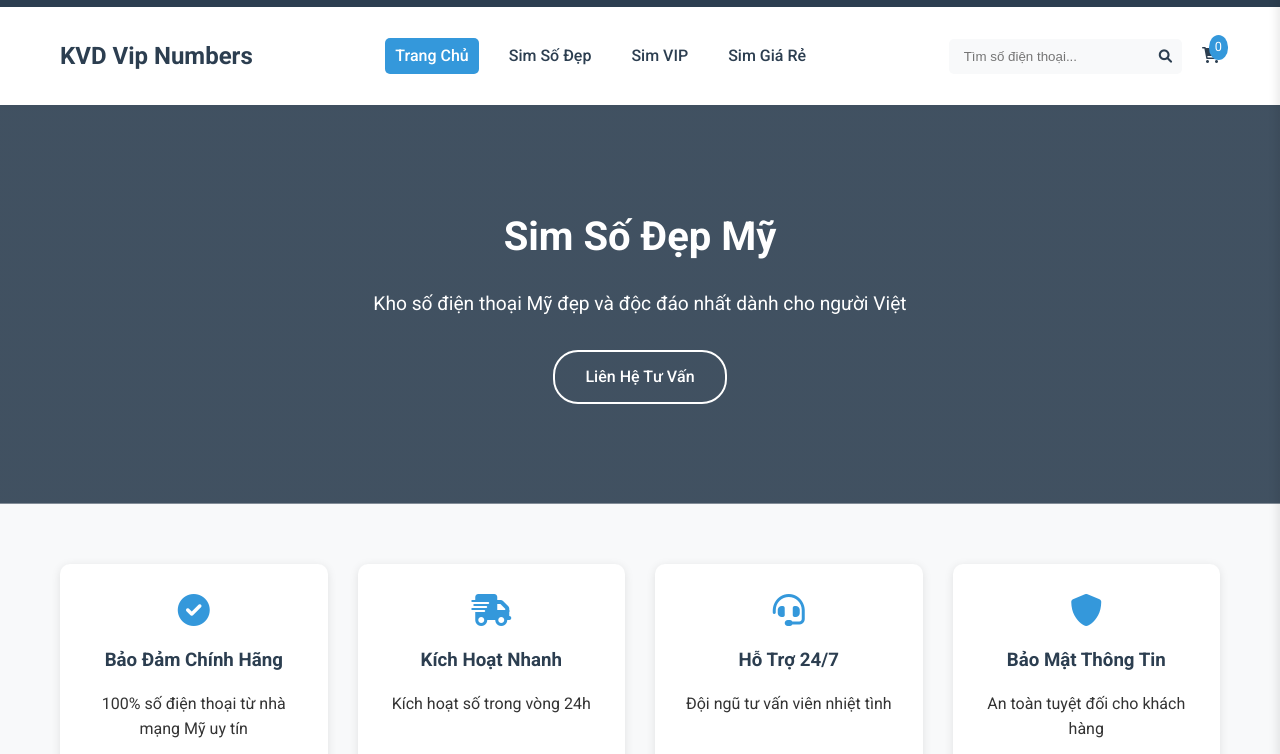
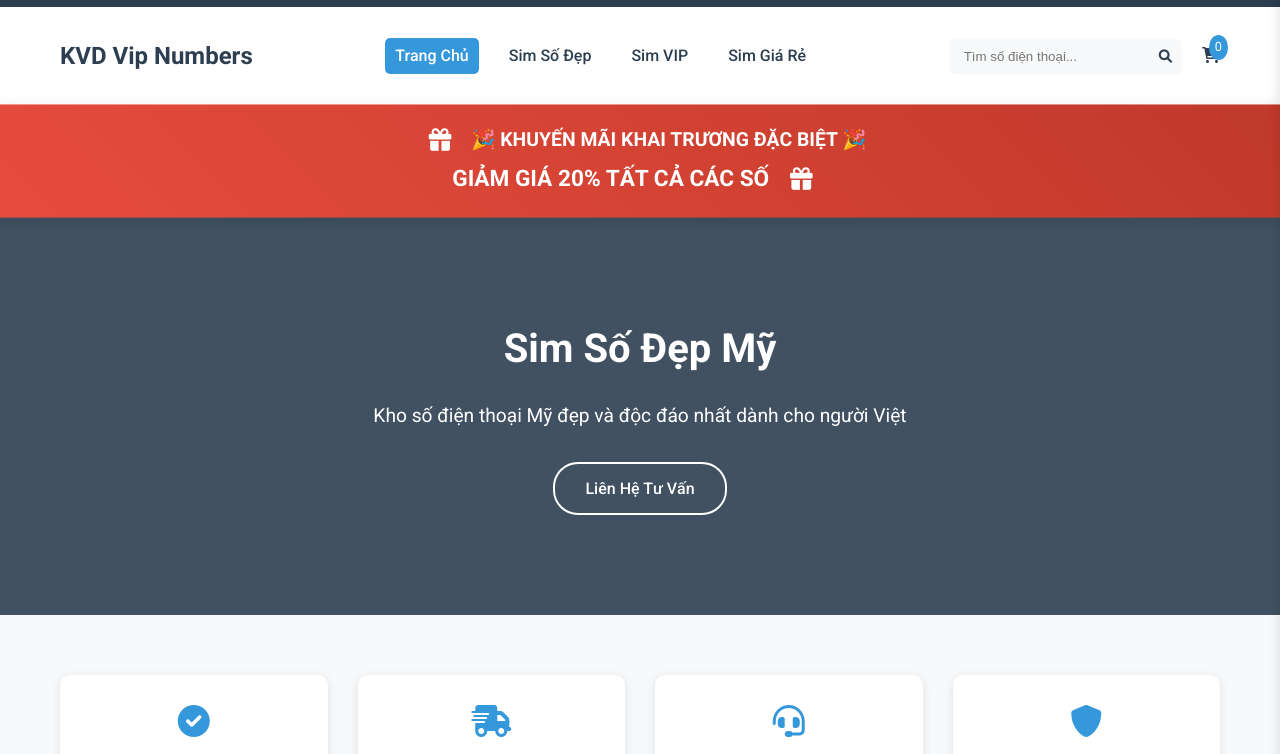
Before and after one commit to dovudinhkhiem0905/SimSoDep, a plain HTML site: page index.html in a window 1280 px wide. Shown: the part 36-790 px from the top of the page. Drawn offline with nearby package versions, Linux system fonts and the light colour scheme.

Commit message:
Add promotion & price adjust
Ha

```diff
--- a/index.html
+++ b/index.html
@@ -49,6 +49,13 @@
             </div>
         </nav>
     </header>
+
+    <!-- Add the banner here, right after header -->
+    <div class="promo-banner">
+        <i class="fas fa-gift fa-lg"></i>
+        <span>🎉 KHUYẾN MÃI KHAI TRƯƠNG ĐẶC BIỆT 🎉<br>
+        <strong>GIẢM GIÁ 20% TẤT CẢ CÁC SỐ <i class="fas fa-gift fa-lg"></i></strong></span>
+    </div>
 
     <main>
         <!-- Home page content -->
@@ -220,6 +227,11 @@
                     <!-- Numbers will be populated dynamically -->
                 </div>
             </div>
+            <div class="promo-banner">
+                <i class="fas fa-gift"></i>
+                <span>KHUYẾN MÃI KHAI TRƯƠNG: Giảm 20% tất cả các số!</span>
+                <i class="fas fa-gift"></i>
+            </div>
         </section>
 
         <section id="sim-gia-re" class="page-section" style="display: none;">
@@ -283,6 +295,11 @@
                 <div class="number-grid sim-giare-grid">
                     <!-- Numbers will be populated dynamically -->
                 </div>
+            </div>
+            <div class="promo-banner">
+                <i class="fas fa-gift"></i>
+                <span>KHUYẾN MÃI KHAI TRƯƠNG: Giảm 20% tất cả các số!</span>
+                <i class="fas fa-gift"></i>
             </div>
         </section>
 
--- a/script.js
+++ b/script.js
@@ -98,58 +98,55 @@ document.addEventListener('DOMContentLoaded', () => {
             { id: 84, number: '(773) 888-0000', price: 19999, type: 'vip', state: 'IL', city: 'Chicago Zone 04-Humboldt' }    // Triple 8, quad 0
         ],
         dep: [
-            { id: 7, number: '(714) 777-7777', price: 599, type: 'dep', state: 'CA' },
-            { id: 8, number: '(626) 777-7777', price: 499, type: 'dep', state: 'CA' },
-            { id: 9, number: '(212) 777-7777', price: 699, type: 'dep', state: 'NY' },
-            { id: 10, number: '(305) 777-7777', price: 599, type: 'dep', state: 'FL' }
+
         ],
         giare: [
             // Basic sequential 0123, 1234 patterns
-            { id: 101, number: '(630) 930-0123', price: 299, type: 'giare', state: 'IL' },
-            { id: 102, number: '(815) 519-1234', price: 299, type: 'giare', state: 'IL' },
-            { id: 103, number: '(773) 896-0123', price: 299, type: 'giare', state: 'IL' },
-            { id: 104, number: '(847) 643-2345', price: 249, type: 'giare', state: 'IL' },
+            { id: 101, number: '(630) 930-0123', price: 149, type: 'giare', state: 'IL' },
+            { id: 102, number: '(815) 519-1234', price: 149, type: 'giare', state: 'IL' },
+            { id: 103, number: '(773) 896-0123', price: 149, type: 'giare', state: 'IL' },
+            { id: 104, number: '(847) 643-2345', price: 129, type: 'giare', state: 'IL' },
 
             // Basic 2345 endings
-            { id: 105, number: '(773) 798-2345', price: 249, type: 'giare', state: 'IL' },
-            { id: 106, number: '(773) 389-2345', price: 249, type: 'giare', state: 'IL' },
-            { id: 107, number: '(773) 985-2345', price: 249, type: 'giare', state: 'IL' },
-            { id: 108, number: '(312) 546-3456', price: 299, type: 'giare', state: 'IL' },
+            { id: 105, number: '(773) 798-2345', price: 129, type: 'giare', state: 'IL' },
+            { id: 106, number: '(773) 389-2345', price: 129, type: 'giare', state: 'IL' },
+            { id: 107, number: '(773) 985-2345', price: 129, type: 'giare', state: 'IL' },
+            { id: 108, number: '(312) 546-3456', price: 149, type: 'giare', state: 'IL' },
 
             // 4567 sequences
-            { id: 109, number: '(312) 728-4567', price: 399, type: 'giare', state: 'IL' },
-            { id: 110, number: '(773) 537-4567', price: 399, type: 'giare', state: 'IL' },
-            { id: 111, number: '(312) 820-4567', price: 399, type: 'giare', state: 'IL' },
-            { id: 112, number: '(847) 752-4567', price: 399, type: 'giare', state: 'IL' },
-            { id: 113, number: '(847) 957-4567', price: 399, type: 'giare', state: 'IL' },
+            { id: 109, number: '(312) 728-4567', price: 199, type: 'giare', state: 'IL' },
+            { id: 110, number: '(773) 537-4567', price: 199, type: 'giare', state: 'IL' },
+            { id: 111, number: '(312) 820-4567', price: 199, type: 'giare', state: 'IL' },
+            { id: 112, number: '(847) 752-4567', price: 199, type: 'giare', state: 'IL' },
+            { id: 113, number: '(847) 957-4567', price: 199, type: 'giare', state: 'IL' },
 
             // 5678 sequences (premium)
-            { id: 114, number: '(847) 443-5678', price: 499, type: 'giare', state: 'IL' },
-            { id: 115, number: '(847) 780-5678', price: 499, type: 'giare', state: 'IL' },
-            { id: 116, number: '(847) 582-5678', price: 499, type: 'giare', state: 'IL' },
-            { id: 117, number: '(773) 916-5678', price: 499, type: 'giare', state: 'IL' },
+            { id: 114, number: '(847) 443-5678', price: 299, type: 'giare', state: 'IL' },
+            { id: 115, number: '(847) 780-5678', price: 299, type: 'giare', state: 'IL' },
+            { id: 116, number: '(847) 582-5678', price: 299, type: 'giare', state: 'IL' },
+            { id: 117, number: '(773) 916-5678', price: 299, type: 'giare', state: 'IL' },
 
             // 6789 sequences (premium)
-            { id: 118, number: '(847) 968-6789', price: 599, type: 'giare', state: 'IL' },
-            { id: 119, number: '(773) 726-6789', price: 599, type: 'giare', state: 'IL' },
-            { id: 120, number: '(847) 860-6789', price: 599, type: 'giare', state: 'IL' },
-            { id: 121, number: '(847) 973-6789', price: 599, type: 'giare', state: 'IL' },
-            { id: 122, number: '(773) 830-6789', price: 599, type: 'giare', state: 'IL' },
+            { id: 118, number: '(847) 968-6789', price: 399, type: 'giare', state: 'IL' },
+            { id: 119, number: '(773) 726-6789', price: 399, type: 'giare', state: 'IL' },
+            { id: 120, number: '(847) 860-6789', price: 399, type: 'giare', state: 'IL' },
+            { id: 121, number: '(847) 973-6789', price: 399, type: 'giare', state: 'IL' },
+            { id: 122, number: '(773) 830-6789', price: 399, type: 'giare', state: 'IL' },
 
             // 7890 endings
-            { id: 123, number: '(847) 447-7890', price: 399, type: 'giare', state: 'IL' },
-            { id: 124, number: '(773) 819-7890', price: 399, type: 'giare', state: 'IL' },
-            { id: 125, number: '(773) 948-7890', price: 399, type: 'giare', state: 'IL' },
-            { id: 126, number: '(847) 796-7890', price: 399, type: 'giare', state: 'IL' },
-            { id: 127, number: '(847) 920-7890', price: 399, type: 'giare', state: 'IL' },
-            { id: 128, number: '(312) 854-7890', price: 399, type: 'giare', state: 'IL' },
-            { id: 129, number: '(773) 800-7890', price: 449, type: 'giare', state: 'IL' }, // Nice 800 middle
-            { id: 130, number: '(847) 306-7890', price: 399, type: 'giare', state: 'IL' },
-            { id: 131, number: '(847) 861-7890', price: 399, type: 'giare', state: 'IL' },
-            { id: 132, number: '(773) 873-7890', price: 399, type: 'giare', state: 'IL' },
-            { id: 133, number: '(847) 860-7890', price: 399, type: 'giare', state: 'IL' },
-            { id: 134, number: '(847) 925-7890', price: 399, type: 'giare', state: 'IL' },
-            { id: 135, number: '(312) 957-7890', price: 399, type: 'giare', state: 'IL' }
+            { id: 123, number: '(847) 447-7890', price: 199, type: 'giare', state: 'IL' },
+            { id: 124, number: '(773) 819-7890', price: 199, type: 'giare', state: 'IL' },
+            { id: 125, number: '(773) 948-7890', price: 199, type: 'giare', state: 'IL' },
+            { id: 126, number: '(847) 796-7890', price: 199, type: 'giare', state: 'IL' },
+            { id: 127, number: '(847) 920-7890', price: 199, type: 'giare', state: 'IL' },
+            { id: 128, number: '(312) 854-7890', price: 199, type: 'giare', state: 'IL' },
+            { id: 129, number: '(773) 800-7890', price: 249, type: 'giare', state: 'IL' }, // Nice 800 middle
+            { id: 130, number: '(847) 306-7890', price: 199, type: 'giare', state: 'IL' },
+            { id: 131, number: '(847) 861-7890', price: 199, type: 'giare', state: 'IL' },
+            { id: 132, number: '(773) 873-7890', price: 199, type: 'giare', state: 'IL' },
+            { id: 133, number: '(847) 860-7890', price: 199, type: 'giare', state: 'IL' },
+            { id: 134, number: '(847) 925-7890', price: 199, type: 'giare', state: 'IL' },
+            { id: 135, number: '(312) 957-7890', price: 199, type: 'giare', state: 'IL' }
         ]
     };
 
@@ -204,12 +201,22 @@ document.addEventListener('DOMContentLoaded', () => {
         }
     }
 
-    // Create number card HTML
+    // Add this function to calculate discounted price
+    function calculateDiscountedPrice(originalPrice) {
+        return Math.floor(originalPrice * 0.8); // 20% off
+    }
+
+    // Modify the createNumberCard function to show both original and discounted price
     function createNumberCard(number) {
+        const discountedPrice = calculateDiscountedPrice(number.price);
         return `
             <div class="number-card">
                 <div class="number">${number.number}</div>
-                <div class="price">$${number.price}</div>
+                <div class="price">
+                    <span class="original-price">$${number.price}</span>
+                    <span class="discounted-price">$${discountedPrice}</span>
+                </div>
+                <div class="discount-badge">-20%</div>
                 <button class="add-to-cart">Thêm vào giỏ</button>
             </div>
         `;
@@ -226,13 +233,16 @@ document.addEventListener('DOMContentLoaded', () => {
         attachCartListeners();
     }
 
-    // Cart functionality
+    // Modify the updateCart function to use discounted prices
     function updateCart() {
         cartItems.innerHTML = cart.map((item, index) => `
             <div class="cart-item">
                 <div class="cart-item-details">
                     <div class="cart-item-number">${item.number}</div>
-                    <div class="cart-item-price">$${item.price}</div>
+                    <div class="cart-item-price">
+                        <span class="original-price">$${item.price}</span>
+                        <span class="discounted-price">$${calculateDiscountedPrice(item.price)}</span>
+                    </div>
                 </div>
                 <button class="remove-item" data-index="${index}">
                     <i class="fas fa-trash"></i>
@@ -240,7 +250,7 @@ document.addEventListener('DOMContentLoaded', () => {
             </div>
         `).join('');
 
-        const total = cart.reduce((sum, item) => sum + item.price, 0);
+        const total = cart.reduce((sum, item) => sum + calculateDiscountedPrice(item.price), 0);
         cartTotal.textContent = total;
         cartCount.textContent = cart.length;
 
--- a/styles.css
+++ b/styles.css
@@ -466,6 +466,7 @@ body {
     padding: 20px;
     text-align: center;
     transition: transform 0.3s ease, box-shadow 0.3s ease;
+    position: relative;
 }
 
 .number-card:hover {
@@ -501,6 +502,30 @@ body {
 
 .number-card .add-to-cart:hover {
     background: #2980b9;
+}
+
+.original-price {
+    text-decoration: line-through;
+    color: #999;
+    font-size: 0.9em;
+    margin-right: 8px;
+}
+
+.discounted-price {
+    color: #e74c3c;
+    font-weight: bold;
+}
+
+.discount-badge {
+    position: absolute;
+    top: 10px;
+    right: 10px;
+    background: #e74c3c;
+    color: white;
+    padding: 4px 8px;
+    border-radius: 4px;
+    font-weight: bold;
+    font-size: 0.9em;
 }
 
 /* Responsive adjustments */
@@ -743,3 +768,63 @@ body {
         width: 600px;
     }
 }
+
+.promo-banner {
+    background: linear-gradient(45deg, #e74c3c, #c0392b);
+    color: white;
+    text-align: center;
+    padding: 20px;
+    font-size: 1.2rem;
+    font-weight: bold;
+    animation: pulse 2s infinite;
+    box-shadow: 0 4px 15px rgba(0,0,0,0.1);
+    position: relative;
+    z-index: 100;
+    margin-bottom: 0;
+    border-radius: 0;
+}
+
+.promo-banner strong {
+    font-size: 1.4rem;
+    display: block;
+    margin-top: 5px;
+}
+
+.promo-banner i {
+    margin: 0 15px;
+    animation: bounce 1s infinite;
+    font-size: 1.4rem;
+}
+
+@keyframes pulse {
+    0% {
+        transform: scale(1);
+    }
+    50% {
+        transform: scale(1.01);
+    }
+    100% {
+        transform: scale(1);
+    }
+}
+
+@keyframes bounce {
+    0%, 100% {
+        transform: translateY(0);
+    }
+    50% {
+        transform: translateY(-5px);
+    }
+}
+
+/* Responsive adjustments */
+@media (max-width: 768px) {
+    .promo-banner {
+        font-size: 1rem;
+        padding: 15px;
+    }
+
+    .promo-banner strong {
+        font-size: 1.2rem;
+    }
+}
```
